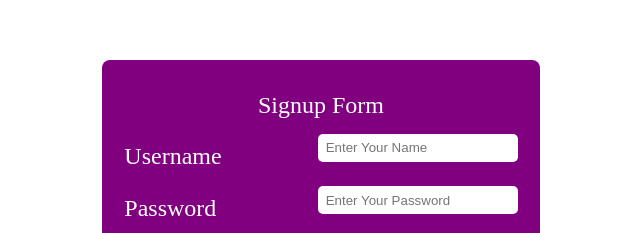
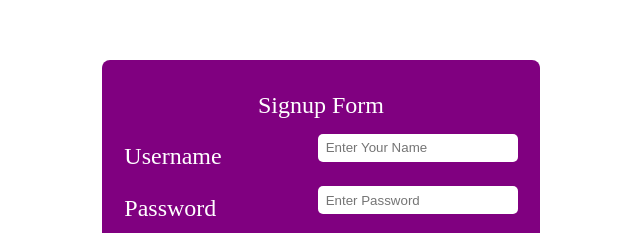
Before and after one commit to Yasir-Ali-Swe/Web-Dev, a website: page Q73.html in a window 1280 px wide. Shown: the part 190-423 px from the top of the page, 319-959 px from the left. Drawn offline with Linux system fonts and the light colour scheme.

Commit message:
Activity7-Q73

```diff
--- a/Q73.html
+++ b/Q73.html
@@ -75,11 +75,7 @@
         <tr>
           <td><label for="password">Password</label></td>
           <td>
-            <input
-              type="password"
-              id="password"
-              placeholder="Enter Your Password"
-            />
+            <input type="password" id="password" placeholder="Enter Password" />
           </td>
         </tr>
         <tr>
```
